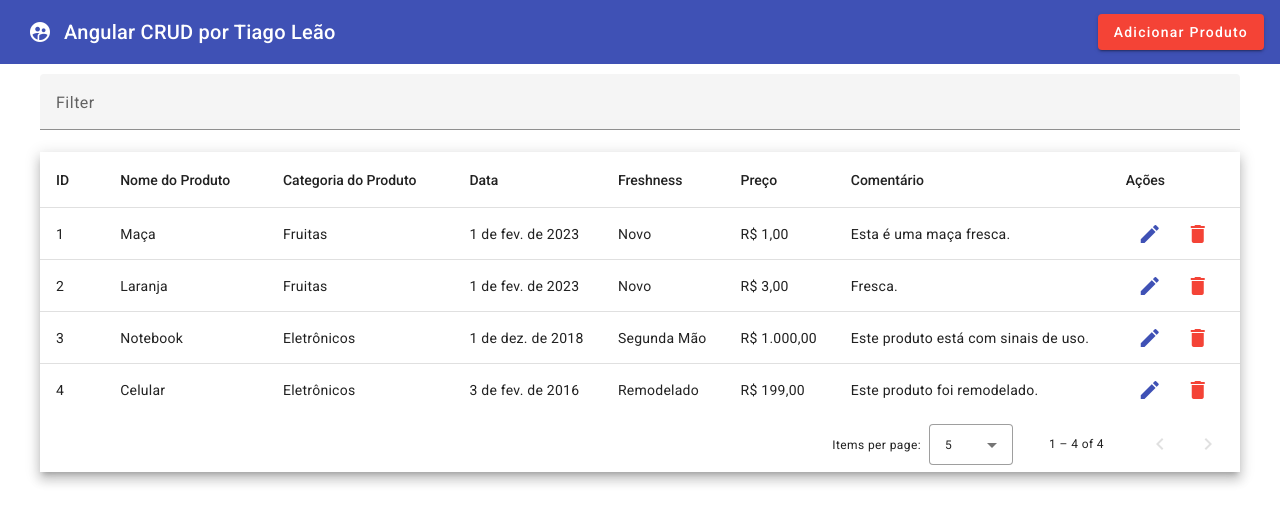
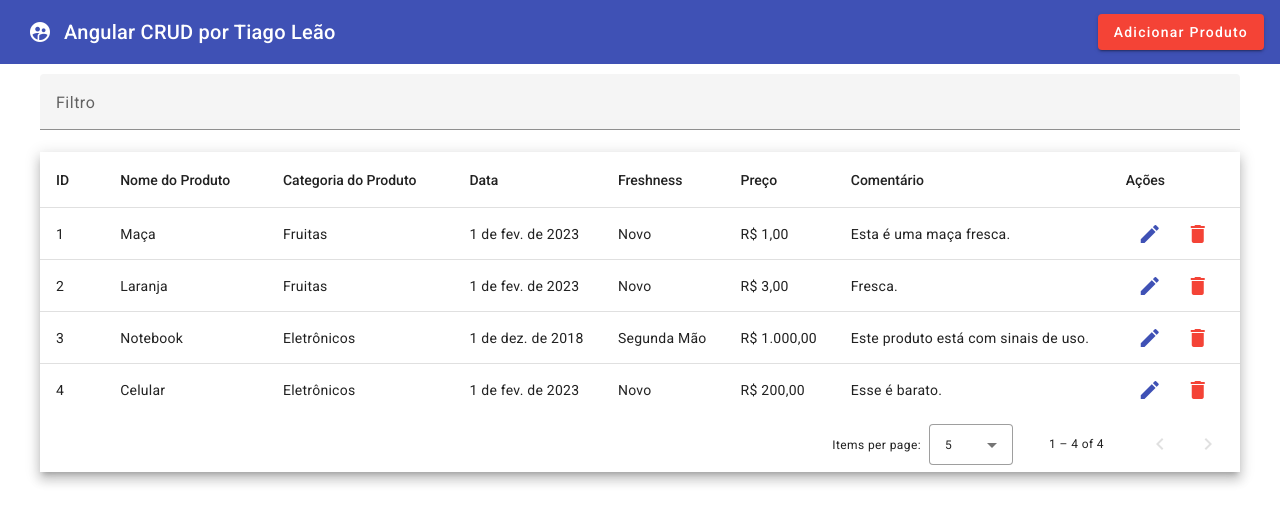
Before and after one commit to TisenNL/AngularCrud, an Angular app: page / in a window 1280 px wide. Shown: the top 524 px of the page. Built offline with nearby package versions, Linux system fonts and the light colour scheme; data requests are answered from the project's data file.

Commit message:
Pequeno ajuste

```diff
--- a/db.json
+++ b/db.json
@@ -30,10 +30,10 @@
     {
       "productName": "Celular",
       "category": "Eletrônicos",
-      "freshness": "Remodelado",
-      "price": 199,
-      "comment": "Este produto foi remodelado.",
-      "date": "2016-02-03T02:00:00.000Z",
+      "freshness": "Novo",
+      "price": 200,
+      "comment": "Esse é barato.",
+      "date": "2023-02-01T03:00:00.000Z",
       "id": 4
     }
   ],
--- a/src/app/app.component.html
+++ b/src/app/app.component.html
@@ -10,7 +10,7 @@
 <div class="container">
   <div style="margin-top: 10px;">
     <mat-form-field>
-      <mat-label>Filter</mat-label>
+      <mat-label>Filtro</mat-label>
       <input matInput (keyup)="applyFilter($event)" placeholder="Ex. Uva" #input>
     </mat-form-field>
 
```
